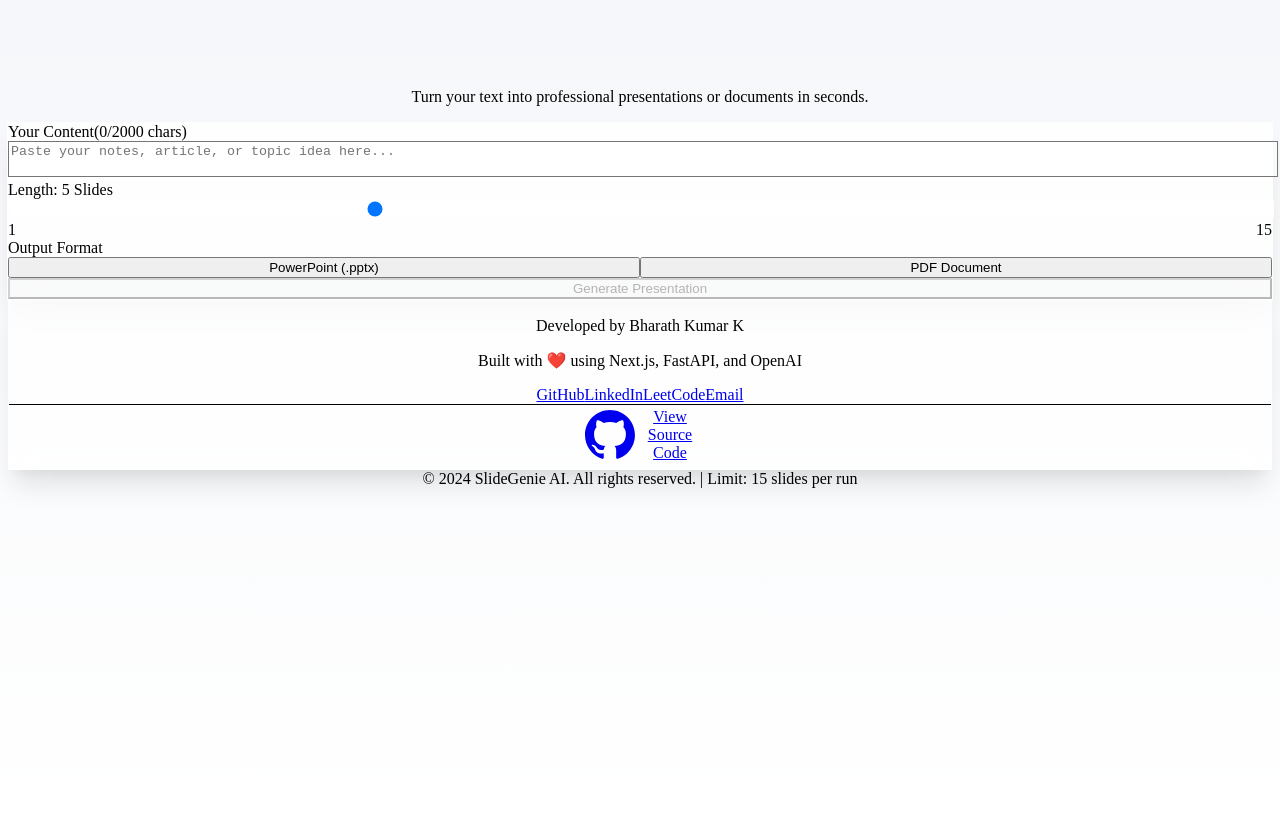
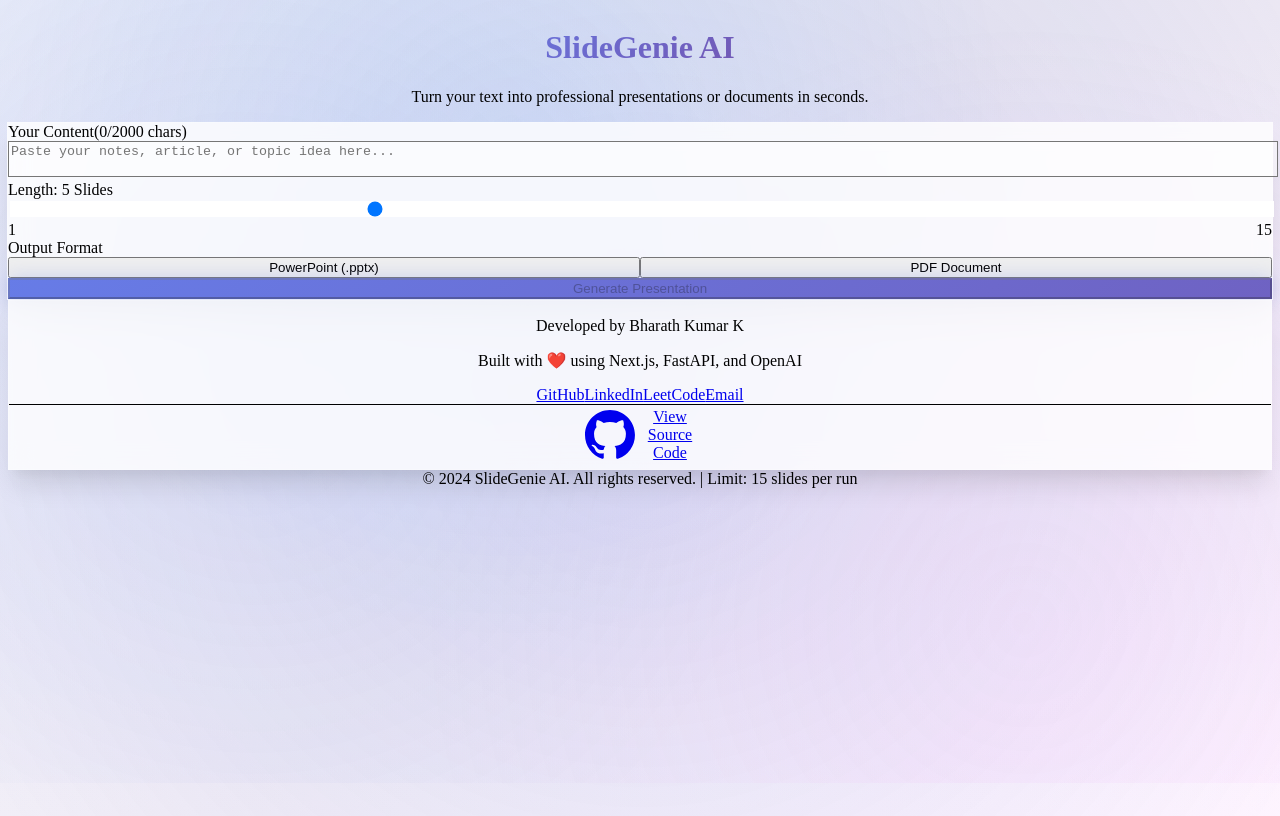
Before and after one commit to Bharath-Kumar-K-0930/SlideGenie, a Next.js app in the folder frontend/: page / in a window 1280 px wide. Built offline with nearby package versions, Linux system fonts and the light colour scheme; no server answers.

Commit message:
Add stunning CSS animations and visual effects

```diff
--- a/frontend/app/globals.css
+++ b/frontend/app/globals.css
@@ -8,14 +8,75 @@
   --background-end-rgb: 255, 255, 255;
   --primary: #4F46E5;
   --primary-hover: #4338CA;
+  --gradient-1: #667eea;
+  --gradient-2: #764ba2;
+  --gradient-3: #f093fb;
+  --gradient-4: #4facfe;
 }
 
 body {
   color: rgb(var(--foreground-rgb));
-  background: linear-gradient(to bottom,
+  background: linear-gradient(135deg,
+      rgba(102, 126, 234, 0.1) 0%,
+      rgba(118, 75, 162, 0.1) 50%,
+      rgba(240, 147, 251, 0.1) 100%),
+    linear-gradient(to bottom,
       transparent,
       rgb(var(--background-end-rgb))) rgb(var(--background-start-rgb));
   min-height: 100vh;
+  position: relative;
+  overflow-x: hidden;
+}
+
+/* Animated gradient background */
+body::before {
+  content: '';
+  position: fixed;
+  top: -50%;
+  left: -50%;
+  width: 200%;
+  height: 200%;
+  background: radial-gradient(circle, rgba(102, 126, 234, 0.15) 0%, transparent 50%);
+  animation: rotate 20s linear infinite;
+  z-index: -1;
+}
+
+@keyframes rotate {
+  0% {
+    transform: rotate(0deg);
+  }
+
+  100% {
+    transform: rotate(360deg);
+  }
+}
+
+/* Floating particles effect */
+body::after {
+  content: '';
+  position: fixed;
+  top: 0;
+  left: 0;
+  width: 100%;
+  height: 100%;
+  background-image:
+    radial-gradient(circle at 20% 50%, rgba(102, 126, 234, 0.1) 0%, transparent 50%),
+    radial-gradient(circle at 80% 80%, rgba(240, 147, 251, 0.1) 0%, transparent 50%),
+    radial-gradient(circle at 40% 20%, rgba(79, 172, 254, 0.1) 0%, transparent 50%);
+  animation: float 15s ease-in-out infinite;
+  z-index: -1;
+}
+
+@keyframes float {
+
+  0%,
+  100% {
+    transform: translateY(0px);
+  }
+
+  50% {
+    transform: translateY(-20px);
+  }
 }
 
 @layer utilities {
@@ -25,5 +86,212 @@ body {
     -webkit-backdrop-filter: blur(12px);
     border: 1px solid rgba(255, 255, 255, 0.2);
     box-shadow: 0 20px 25px -5px rgba(0, 0, 0, 0.1), 0 10px 10px -5px rgba(0, 0, 0, 0.04);
+    transition: all 0.3s ease;
+  }
+
+  .glass:hover {
+    box-shadow: 0 25px 50px -12px rgba(0, 0, 0, 0.15);
+    transform: translateY(-2px);
+  }
+
+  /* Gradient text */
+  .gradient-text {
+    background: linear-gradient(135deg, #667eea 0%, #764ba2 100%);
+    -webkit-background-clip: text;
+    -webkit-text-fill-color: transparent;
+    background-clip: text;
+  }
+
+  /* Animated gradient button */
+  .gradient-button {
+    background: linear-gradient(135deg, #667eea 0%, #764ba2 100%);
+    background-size: 200% 200%;
+    animation: gradientShift 3s ease infinite;
+    transition: all 0.3s ease;
+  }
+
+  .gradient-button:hover {
+    animation: gradientShift 1s ease infinite;
+    box-shadow: 0 10px 40px rgba(102, 126, 234, 0.4);
+  }
+
+  @keyframes gradientShift {
+    0% {
+      background-position: 0% 50%;
+    }
+
+    50% {
+      background-position: 100% 50%;
+    }
+
+    100% {
+      background-position: 0% 50%;
+    }
+  }
+
+  /* Pulse animation */
+  .pulse-slow {
+    animation: pulse 3s cubic-bezier(0.4, 0, 0.6, 1) infinite;
+  }
+
+  @keyframes pulse {
+
+    0%,
+    100% {
+      opacity: 1;
+    }
+
+    50% {
+      opacity: 0.8;
+    }
+  }
+
+  /* Shimmer effect */
+  .shimmer {
+    position: relative;
+    overflow: hidden;
+  }
+
+  .shimmer::before {
+    content: '';
+    position: absolute;
+    top: 0;
+    left: -100%;
+    width: 100%;
+    height: 100%;
+    background: linear-gradient(90deg,
+        transparent,
+        rgba(255, 255, 255, 0.3),
+        transparent);
+    animation: shimmer 2s infinite;
+  }
+
+  @keyframes shimmer {
+    0% {
+      left: -100%;
+    }
+
+    100% {
+      left: 100%;
+    }
+  }
+
+  /* Smooth transitions */
+  .smooth-transition {
+    transition: all 0.3s cubic-bezier(0.4, 0, 0.2, 1);
+  }
+
+  /* Card hover effect */
+  .card-hover {
+    transition: all 0.3s ease;
+  }
+
+  .card-hover:hover {
+    transform: translateY(-4px) scale(1.02);
+    box-shadow: 0 20px 40px rgba(0, 0, 0, 0.1);
+  }
+
+  /* Glow effect */
+  .glow {
+    box-shadow: 0 0 20px rgba(102, 126, 234, 0.3);
+  }
+
+  .glow:hover {
+    box-shadow: 0 0 30px rgba(102, 126, 234, 0.5);
+  }
+
+  /* Success animation */
+  @keyframes successPulse {
+    0% {
+      box-shadow: 0 0 0 0 rgba(34, 197, 94, 0.7);
+    }
+
+    70% {
+      box-shadow: 0 0 0 10px rgba(34, 197, 94, 0);
+    }
+
+    100% {
+      box-shadow: 0 0 0 0 rgba(34, 197, 94, 0);
+    }
+  }
+
+  .success-pulse {
+    animation: successPulse 2s infinite;
+  }
+
+  /* Loading spinner enhancement */
+  @keyframes spin {
+    to {
+      transform: rotate(360deg);
+    }
+  }
+
+  .animate-spin-slow {
+    animation: spin 3s linear infinite;
+  }
+
+  /* Fade in animation */
+  @keyframes fadeIn {
+    from {
+      opacity: 0;
+      transform: translateY(20px);
+    }
+
+    to {
+      opacity: 1;
+      transform: translateY(0);
+    }
+  }
+
+  .fade-in {
+    animation: fadeIn 0.6s ease-out;
+  }
+
+  /* Scale in animation */
+  @keyframes scaleIn {
+    from {
+      opacity: 0;
+      transform: scale(0.9);
+    }
+
+    to {
+      opacity: 1;
+      transform: scale(1);
+    }
+  }
+
+  .scale-in {
+    animation: scaleIn 0.4s ease-out;
   }
 }
+
+/* Custom scrollbar */
+::-webkit-scrollbar {
+  width: 10px;
+}
+
+::-webkit-scrollbar-track {
+  background: rgba(0, 0, 0, 0.05);
+  border-radius: 10px;
+}
+
+::-webkit-scrollbar-thumb {
+  background: linear-gradient(135deg, #667eea 0%, #764ba2 100%);
+  border-radius: 10px;
+}
+
+::-webkit-scrollbar-thumb:hover {
+  background: linear-gradient(135deg, #764ba2 0%, #667eea 100%);
+}
+
+/* Selection color */
+::selection {
+  background-color: rgba(102, 126, 234, 0.3);
+  color: #1f2937;
+}
+
+/* Focus styles */
+*:focus-visible {
+  outline: 2px solid #667eea;
+  outline-offset: 2px;
+}
--- a/frontend/app/page.tsx
+++ b/frontend/app/page.tsx
@@ -59,8 +59,8 @@ export default function Home() {
   return (
     <main className="flex min-h-screen flex-col items-center justify-start p-4 md:p-24 space-y-8">
       {/* Header */}
-      <header className="text-center space-y-4 max-w-2xl">
-        <h1 className="text-4xl md:text-6xl font-bold tracking-tight bg-clip-text text-transparent bg-gradient-to-r from-indigo-600 to-purple-600">
+      <header className="text-center space-y-4 max-w-2xl fade-in">
+        <h1 className="text-4xl md:text-6xl font-bold tracking-tight gradient-text">
           SlideGenie AI
         </h1>
         <p className="text-lg text-gray-600">
@@ -69,7 +69,7 @@ export default function Home() {
       </header>
 
       {/* Main Card */}
-      <div className="w-full max-w-3xl glass rounded-2xl p-6 md:p-10 space-y-8">
+      <div className="w-full max-w-3xl glass rounded-2xl p-6 md:p-10 space-y-8 scale-in">
 
         {/* Input Area */}
         <div className="space-y-3">
@@ -137,9 +137,9 @@ export default function Home() {
         <button
           onClick={handleGenerate}
           disabled={loading || !text}
-          className={`w-full py-4 px-6 rounded-xl font-bold text-white text-lg transition-all transform hover:scale-[1.02] active:scale-[0.98] shadow-lg ${loading
+          className={`w-full py-4 px-6 rounded-xl font-bold text-white text-lg smooth-transition shadow-lg ${loading
             ? 'bg-gray-400 cursor-not-allowed'
-            : 'bg-gradient-to-r from-indigo-600 to-purple-600 hover:shadow-indigo-500/30'
+            : 'gradient-button glow'
             }`}
         >
           {loading ? (
@@ -164,7 +164,7 @@ export default function Home() {
         )}
 
         {success && !loading && (
-          <div className="p-4 rounded-lg bg-green-50 text-green-700 text-sm border border-green-100 flex items-center justify-between">
+          <div className="p-4 rounded-lg bg-green-50 text-green-700 text-sm border border-green-100 flex items-center justify-between success-pulse">
             <div className="flex items-center">
               <svg className="w-5 h-5 mr-2 flex-shrink-0" fill="none" stroke="currentColor" viewBox="0 0 24 24"><path strokeLinecap="round" strokeLinejoin="round" strokeWidth={2} d="M5 13l4 4L19 7" /></svg>
               <span>Success! Your file has been downloaded.</span>
```
Also changed, not shown: 1 other file (tests, documents, lock files or other folders).
